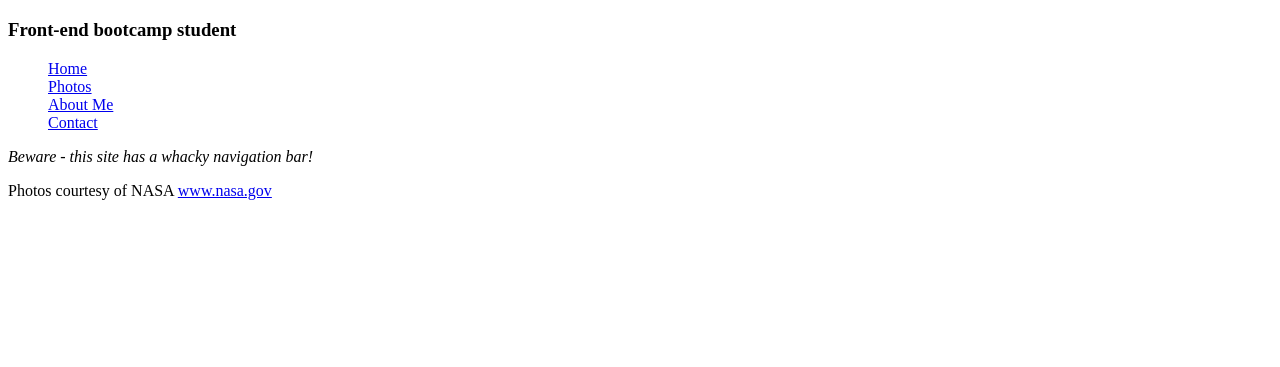
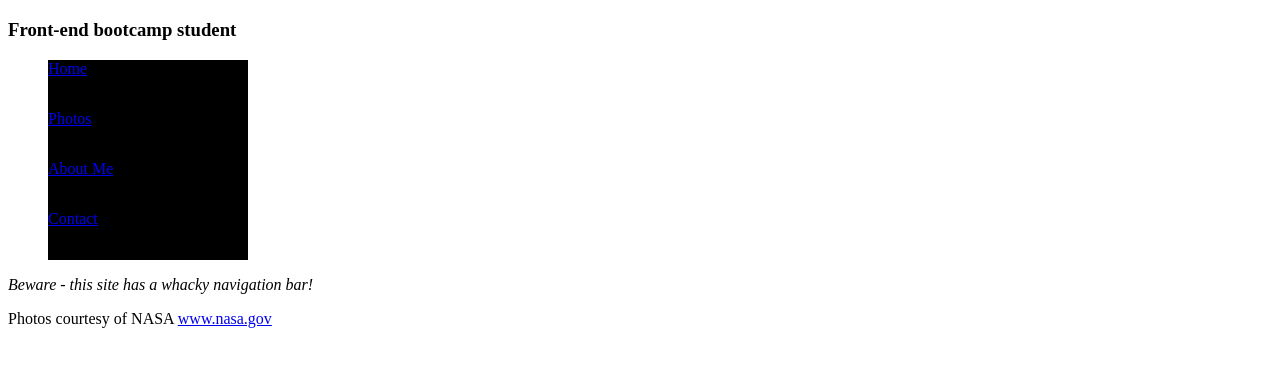
Before and after one commit to njxmi/Lab9, a plain HTML site: page index.html in a window 1280 px wide. Shown: the part 223-590 px from the top of the page. Drawn offline with nearby package versions, Linux system fonts and the light colour scheme.

Commit message:
some corrections made since first commit

```diff
--- a/index.html
+++ b/index.html
@@ -1,4 +1,4 @@
-
+<!-- Home page for Lab 9 -->
 
 
 <!DOCTYPE html>
@@ -24,10 +24,10 @@
   <!-- Navbar (placed at the bottom of the header image) -->
   <div class="navBar">
 <ul>
-    <div class="#"><a href="#">Home</a></div>
-    <div class="photos.html"><a href="photos">Photos</a></div>
-	<div class="about.html"><a href="aboutMe.html">About Me</a></div> <!-- going to a broken link for now -->
-    <div class="contact.html"><a href="contact.html">Contact</a></div> <!-- going to a broken link for now -->
+    <div class="home"><a href="#">Home</a></div>
+    <div class="photos"><a href="photos.html">Photos</a></div>
+	<div class="about"><a href="aboutMe.html">About Me</a></div> <!-- going to a broken link for now -->
+    <div class="contact"><a href="contact.html">Contact</a></div> <!-- going to a broken link for now -->
 </ul>
   </div>
 </header>
--- a/style.css
+++ b/style.css
@@ -1,6 +1,6 @@
 //style sheet for Lab 9
 body {
- "background-color: gray;"
+ background-color: gray;
 }
 
 
```
